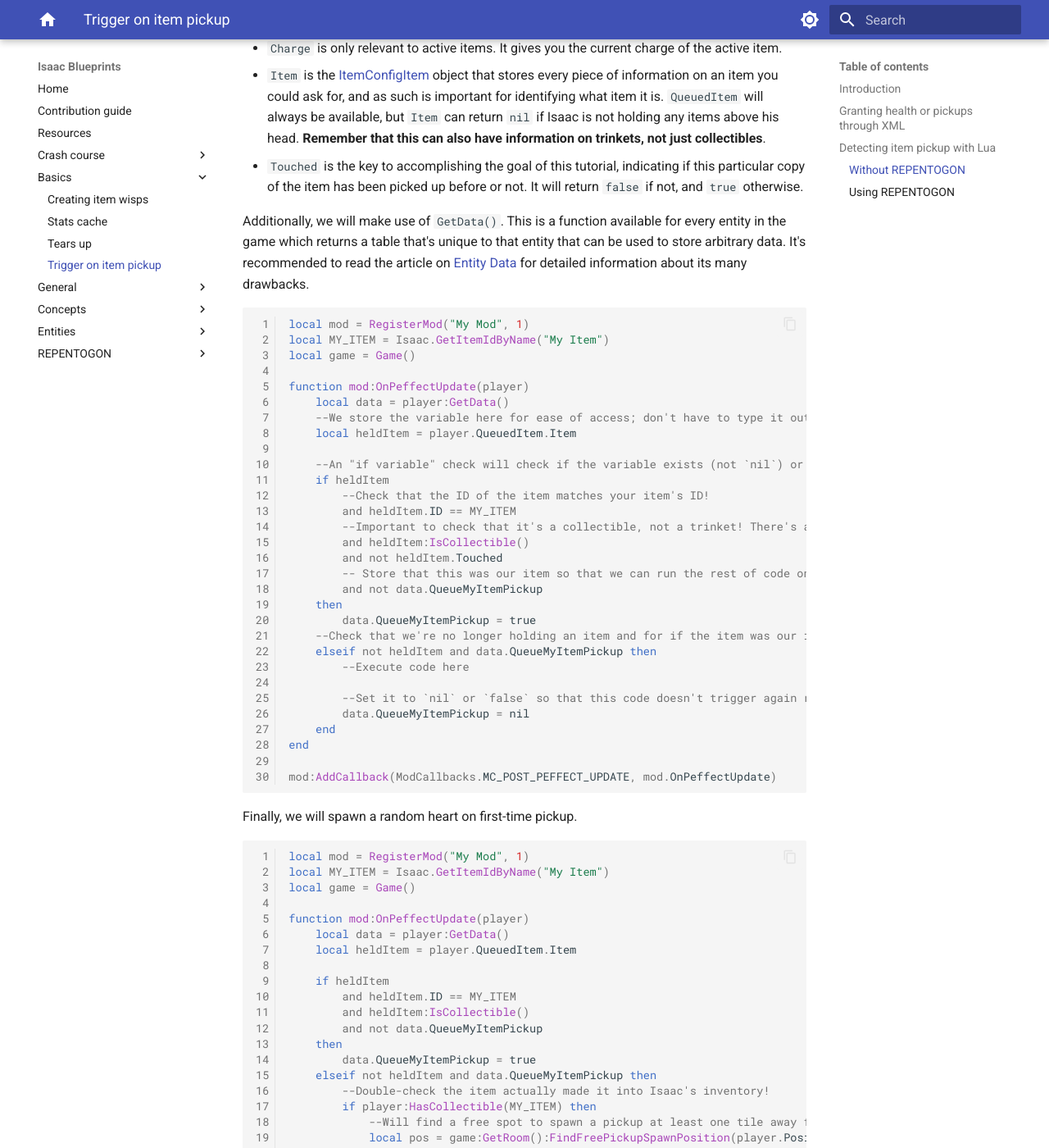
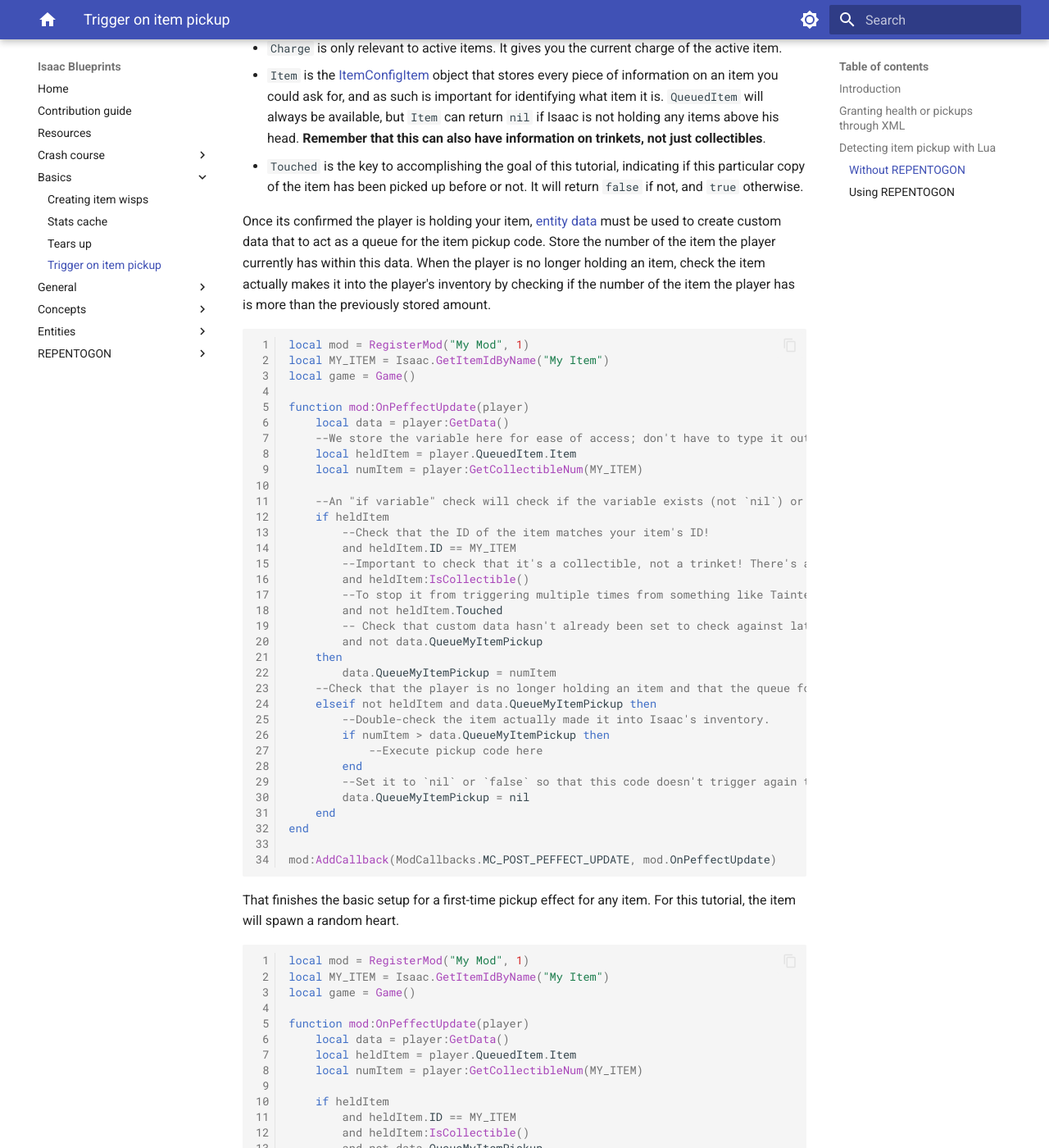
Before and after one commit to catinsurance/IsaacBlueprints, an MkDocs documentation site: the page built from docs/tutorials/basics/trigger_on_item_pickup.md, in a window 1280 px wide and 1400 px high, scrolled down 1555 px. Shown: the whole window at 82% size. Built offline with MkDocs 1.6.1 and Material for MkDocs 9.7.7, drawn with Linux system fonts in a browser that asks for light colours; comment, search, counter and statistics services are not loaded; some of the changed text lies outside the part shown.

Commit message:
Update item pickup code to check item count. Replace first-person pronouns.

````diff
--- a/docs/tutorials/basics/trigger_on_item_pickup.md
+++ b/docs/tutorials/basics/trigger_on_item_pickup.md
@@ -26,7 +26,7 @@ If you're not looking to add any complex effect to your item on first pickup, yo
 ## Detecting item pickup with Lua
 
 ### Without REPENTOGON
-The main goal of this tutorial is to assist with non-REPENTOGON users, given the lack of convenient tools to work with. Thankfully, there is a variable that can be accessed on players to see what item they're holding before it's put into their inventory. This variable is called [`QueuedItem`](https://wofsauge.github.io/IsaacDocs/rep/EntityPlayer.html#queueditem), which gives access to a [`QueuedItemData`](https://wofsauge.github.io/IsaacDocs/rep/QueueItemData.html) object. Utilizing this variable, we can know when we've picked up a specific item, and when the animation has finished so that we can trigger our desired effect.
+The main goal of this tutorial is to assist with non-REPENTOGON users, given the lack of convenient tools to work with. Thankfully, there is a variable that can be accessed on players to see what item they're holding before it's put into their inventory. This variable is called [`QueuedItem`](https://wofsauge.github.io/IsaacDocs/rep/EntityPlayer.html#queueditem), which gives access to a [`QueuedItemData`](https://wofsauge.github.io/IsaacDocs/rep/QueueItemData.html) object. Utilizing this variable, you can know when the player has picked up a specific item, and when the animation has finished so that you can trigger your desired effect.
 
 Firstly, you'll need your item's ID:
 
@@ -44,19 +44,19 @@ local MY_ITEM = Isaac.GetItemIdByName("My Item")
 local game = Game()
 
 function mod:OnPeffectUpdate(player)
-	--We'll put our code in here
+	--Code will be put here later
 end
 
 mod:AddCallback(ModCallbacks.MC_POST_PEFFECT_UPDATE, mod.OnPeffectUpdate)
 ```
 
-Now we'll use `QueuedItem` to read what item the player is holding above their head, and if they're holding any item at all. `QueuedItem` has three variables: `Charge`, `Item`, and `Touched`.
+Now use `QueuedItem` to read what item the player is holding above their head, and if they're holding any item at all. `QueuedItem` has three variables: `Charge`, `Item`, and `Touched`.
 
 - `Charge` is only relevant to active items. It gives you the current charge of the active item.
 - `Item` is the [ItemConfigItem](https://wofsauge.github.io/IsaacDocs/rep/ItemConfig_Item.html) object that stores every piece of information on an item you could ask for, and as such is important for identifying what item it is. `QueuedItem` will always be available, but `Item` can return `nil` if Isaac is not holding any items above his head. **Remember that this can also have information on trinkets, not just collectibles**.
 - `Touched` is the key to accomplishing the goal of this tutorial, indicating if this particular copy of the item has been picked up before or not. It will return `false` if not, and `true` otherwise.
 
-Additionally, we will make use of `GetData()`. This is a function available for every entity in the game which returns a table that's unique to that entity that can be used to store arbitrary data. It's recommended to read the article on [Entity Data](../concepts/entity_data.md) for detailed information about its many drawbacks.
+Once its confirmed the player is holding your item, [entity data](../concepts/entity_data.md) must be used to create custom data that to act as a queue for the item pickup code. Store the number of the item the player currently has within this data. When the player is no longer holding an item, check the item actually makes it into the player's inventory by checking if the number of the item the player has is more than the previously stored amount.
 
 ```Lua
 local mod = RegisterMod("My Mod", 1)
@@ -65,8 +65,9 @@ local game = Game()
 
 function mod:OnPeffectUpdate(player)
 	local data = player:GetData()
-	--We store the variable here for ease of access; don't have to type it out every time you need it
+	--We store the variable here for ease of access; don't have to type it out every time you need it.
 	local heldItem = player.QueuedItem.Item
+	local numItem = player:GetCollectibleNum(MY_ITEM)
 
 	--An "if variable" check will check if the variable exists (not `nil`) or is equal to `true`. This check will pass if Isaac is holding an item!
 	if heldItem
@@ -74,16 +75,19 @@ function mod:OnPeffectUpdate(player)
 		and heldItem.ID == MY_ITEM
 		--Important to check that it's a collectible, not a trinket! There's also :IsTrinket() if you wish to check the inverse.
 		and heldItem:IsCollectible()
+		--To stop it from triggering multiple times from something like Tainted Isaac's item swapping.
 		and not heldItem.Touched
-		-- Store that this was our item so that we can run the rest of code only if it is
+		-- Check that custom data hasn't already been set to check against later.
 		and not data.QueueMyItemPickup
 	then
-		data.QueueMyItemPickup = true
-	--Check that we're no longer holding an item and for if the item was our item.
+		data.QueueMyItemPickup = numItem
+	--Check that the player is no longer holding an item and that the queue for.
 	elseif not heldItem and data.QueueMyItemPickup then
-		--Execute code here
-
-		--Set it to `nil` or `false` so that this code doesn't trigger again right away.
+		--Double-check the item actually made it into Isaac's inventory.
+		if numItem > data.QueueMyItemPickup then
+			--Execute pickup code here
+		end
+		--Set it to `nil` or `false` so that this code doesn't trigger again the player update.
 		data.QueueMyItemPickup = nil
 	end
 end
@@ -91,7 +95,7 @@ end
 mod:AddCallback(ModCallbacks.MC_POST_PEFFECT_UPDATE, mod.OnPeffectUpdate)
 ```
 
-Finally, we will spawn a random heart on first-time pickup.
+That finishes the basic setup for a first-time pickup effect for any item. For this tutorial, the item will spawn a random heart.
 
 ```Lua
 local mod = RegisterMod("My Mod", 1)
@@ -101,24 +105,24 @@ local game = Game()
 function mod:OnPeffectUpdate(player)
 	local data = player:GetData()
 	local heldItem = player.QueuedItem.Item
+	local numItem = player:GetCollectibleNum(MY_ITEM)
 
 	if heldItem
 		and heldItem.ID == MY_ITEM
 		and heldItem:IsCollectible()
 		and not data.QueueMyItemPickup
 	then
-		data.QueueMyItemPickup = true
+		data.QueueMyItemPickup = numItem
 	elseif not heldItem and data.QueueMyItemPickup then
-		--Double-check the item actually made it into Isaac's inventory!
-		if player:HasCollectible(MY_ITEM) then
+		if numItem > data.QueueMyItemPickup then
 			--Will find a free spot to spawn a pickup at least one tile away from Isaac. 40 = 1 tile.
 			local pos = game:GetRoom():FindFreePickupSpawnPosition(player.Position, 40)
-			--As we will be spawning pickups with Game():Spawn, it requires a seed to determine any RNG factors involved.
-			--We can use GetCollectibleRNG as an easy way to get an RNG object to provide a seed for us that's specific to a collectible!
+			--Spawning anything with Game():Spawn requires a seed to determine any RNG factors involved.
+			--GetCollectibleRNG can be used as an easy way to get an RNG object to provide a seed that's specific to a collectible!
 			local rng = player:GetCollectibleRNG(MY_ITEM)
 			--Game():Spawn(Entity type, Entity variant, position, velocity, Entity who spawned it, Entity subtype, RNG seed)
 			--The entity's SubType here is 0 to allow the game to determine what kind of heart pickup is spawned. Handy for hearts, keys, coins, bombs, trinkets, and collectibles.
-			--rng:Next() will "advance" (change) the seed of the RNG object, returning that new seed
+			--rng:Next() will "advance" (change) the seed of the RNG object, returning that new seed.
 			game:Spawn(EntityType.ENTITY_PICKUP, PickupVariant.PICKUP_HEART, pos, Vector.Zero, player, 0, rng:Next())
 		end
 
@@ -133,13 +137,13 @@ mod:AddCallback(ModCallbacks.MC_POST_PEFFECT_UPDATE, mod.OnPeffectUpdate)
 	This method will only cover if Isaac has an item queued to be put into his inventory, such as collecting them from pedestals, and not from any methods that involve directly adding the item into Isaac's inventory such as the debug console.
 
 ### :modding-repentogon: Using REPENTOGON
-REPENTOGON adds a new callback named `MC_POST_ADD_COLLECTIBLE`. It will trigger whenever an item is added to Isaac's inventory through any means, with a parameter to see if it's a first-time pickup or not. This is the perfect callback for the purposes of this tutorial and simplifies our code tremendously.
+REPENTOGON adds a new callback named `MC_POST_ADD_COLLECTIBLE`. It will trigger whenever an item is added to Isaac's inventory through any means, with a parameter to see if it's a first-time pickup or not. This is the perfect callback for the purposes of this tutorial and simplifies the code tremendously.
 
 ```Lua
 local mod = RegisterMod("My Mod", 1)
 local MY_ITEM = Isaac.GetItemIdByName("My Item")
 
---The variable we're looking to use is "firstTime", which tells us if it's a first-time pickup or not.
+--Only "firstTime" is needed here, which tells if it's a first-time pickup or not.
 function mod:OnPostAddCollectible(itemID, charge, firstTime, activeSlot, varData, player)
 	if firstTime then
 		--Execute code here
````
